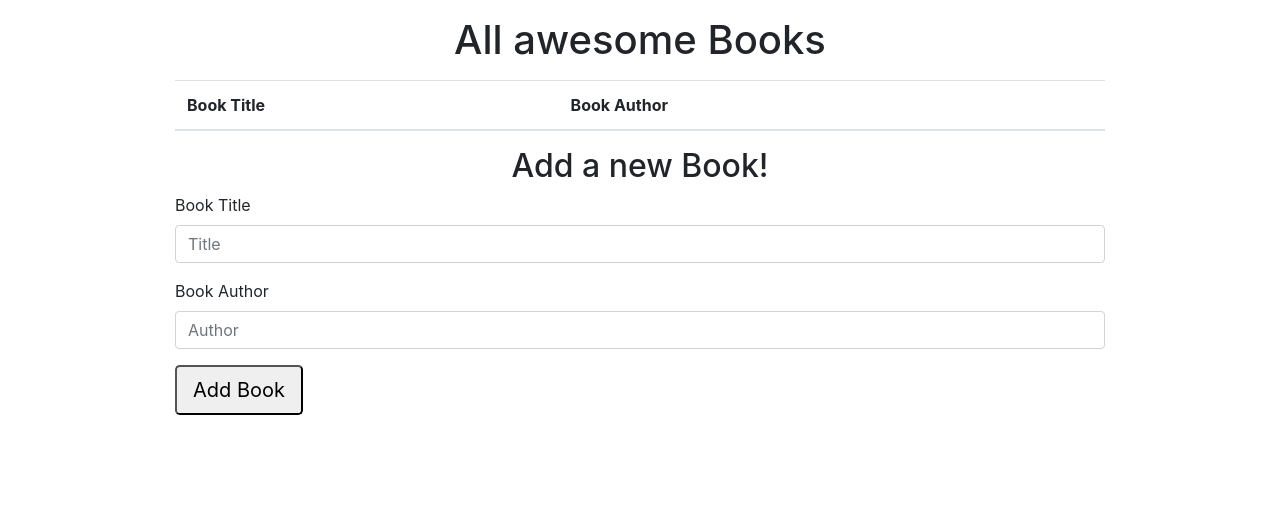
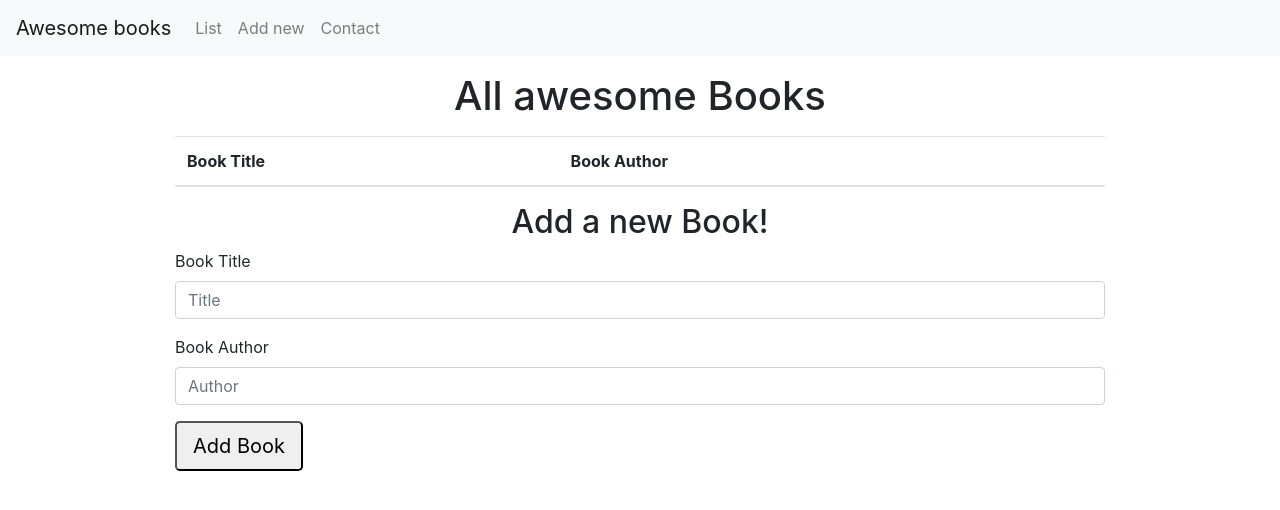
Before and after one commit to LOctavio/Awesome-books, a website: page index.html in a window 1280 px wide. Drawn offline with nearby package versions, Linux system fonts and the light colour scheme.

Commit message:
add navbar

```diff
--- a/index.html
+++ b/index.html
@@ -9,6 +9,26 @@
   <title>Book App</title>
 </head>
 <body>
+  <nav class="navbar navbar-expand-lg navbar-light bg-light">
+    <button class="navbar-toggler navbar-toggler-right" type="button" data-toggle="collapse" data-target="#navbarTogglerDemo02" aria-controls="navbarTogglerDemo02" aria-expanded="false" aria-label="Toggle navigation">
+      <span class="navbar-toggler-icon"></span>
+    </button>
+    <a class="navbar-brand" href="#!">Awesome books</a>
+
+    <div class="collapse navbar-collapse" id="navbarTogglerDemo02">
+      <ul class="navbar-nav mr-auto mt-2 mt-md-0">
+        <li class="nav-item">
+          <a class="nav-link" href="#!">List </a>
+        </li>
+        <li class="nav-item">
+          <a class="nav-link" href="#!">Add new</a>
+        </li>
+        <li class="nav-item">
+          <a class="nav-link" href="#!">Contact</a>
+        </li>
+      </ul>
+    </div>
+  </nav>
   <div class="container w-75">
 
     <h1 class="text-center mt-3">All awesome Books</h1>
```
